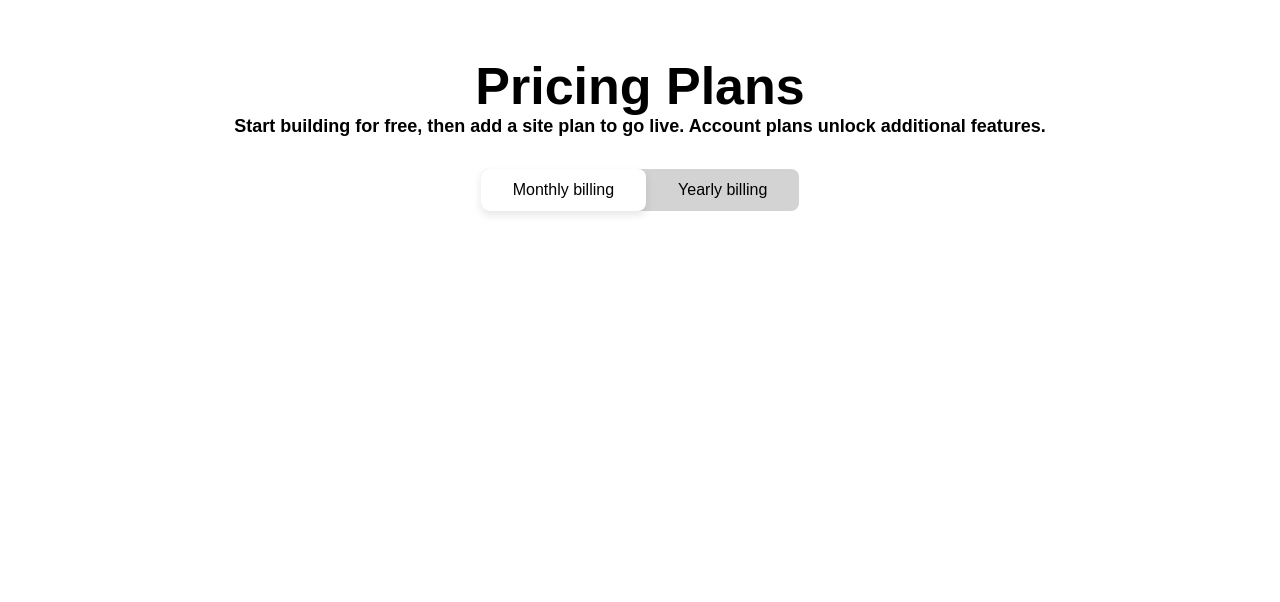
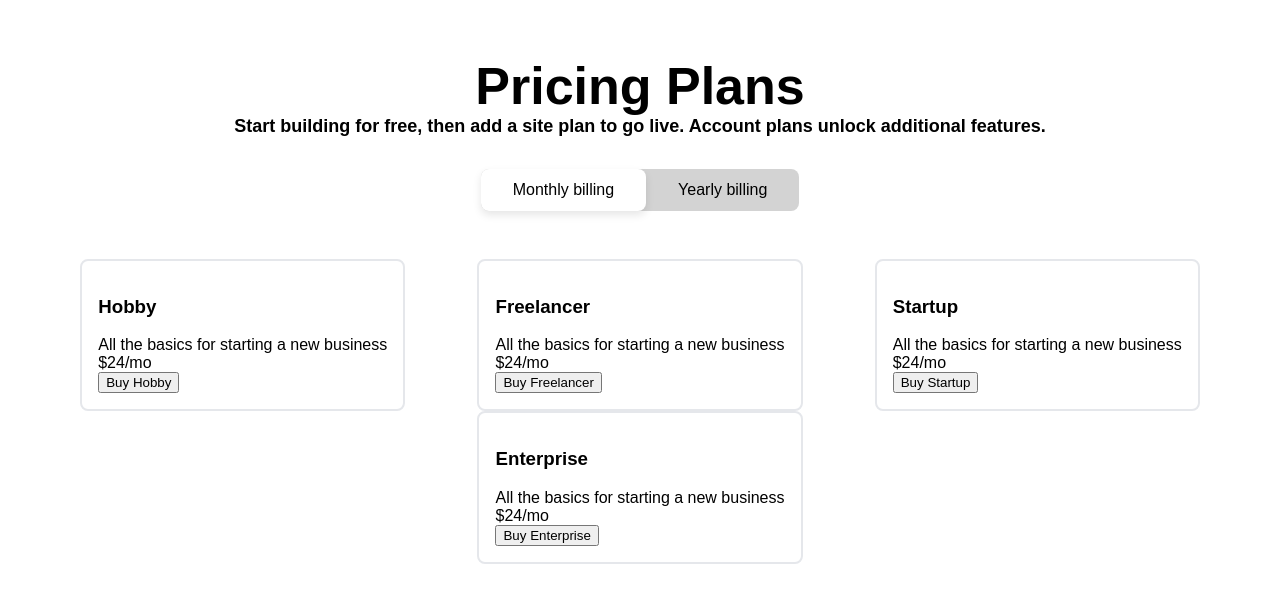
Before and after one commit to erictempleton1/html_playground, a website: page four-tier-pricing/index.html in a window 1280 px wide. Drawn offline with Linux system fonts and the light colour scheme.

Commit message:
working on pricing boxes

```diff
--- a/four-tier-pricing/index.html
+++ b/four-tier-pricing/index.html
@@ -14,15 +14,55 @@
     <h1 class="header__title">Pricing Plans</h1>
     <h2 class="header__subtitle">Start building for free, then add a site plan to go live. Account plans unlock
       additional features.</h2>
-    <div class="header__billing">
-      <div class="header__billing_button header__billing_button--selected">Monthly billing</div>
-      <div class="header__billing_button">Yearly billing</div>
-    </div>
+    <a onclick="toggleButton()" href="#" class="header__billing">
+      <div id="monthly-button" class="header__billing_button header__billing_button--selected">Monthly billing</div>
+      <div id="yearly-button" class="header__billing_button">Yearly billing</div>
+    </a>
   </header>
   <main>
-
+    <div class="price__container">
+      <div class="price__box">
+        <div class="price__box_upper">
+          <h3>Hobby</h3>
+          All the basics for starting a new business
+          <div class="price__price">$24/mo</div>
+          <button>Buy Hobby</button>
+        </div>
+      </div>
+      <div class="price__box">
+        <div class="price__box_upper">
+          <h3>Freelancer</h3>
+          All the basics for starting a new business
+          <div class="price__price">$24/mo</div>
+          <button>Buy Freelancer</button>
+        </div>
+      </div>
+      <div class="price__box">
+        <div class="price__box_upper">
+          <h3>Startup</h3>
+          All the basics for starting a new business
+          <div class="price__price">$24/mo</div>
+          <button>Buy Startup</button>
+        </div>
+      </div>
+      <div class="price__box">
+        <div class="price__box_upper">
+          <h3>Enterprise</h3>
+          All the basics for starting a new business
+          <div class="price__price">$24/mo</div>
+          <button>Buy Enterprise</button>
+        </div>
+      </div>
+    </div>
   </main>
 
 </body>
+<script>
+  function toggleButton() {
+    const selectedClass = 'header__billing_button--selected';
+    document.getElementById('monthly-button').classList.toggle(selectedClass);
+    document.getElementById('yearly-button').classList.toggle(selectedClass);
+  }
+</script>
 
 </html>
--- a/four-tier-pricing/styles.css
+++ b/four-tier-pricing/styles.css
@@ -28,6 +28,8 @@ header {
 }
 
 .header__billing {
+  text-decoration: none;
+  color: black;
   display: flex;
   align-items: center;
   background-color: lightgrey;
@@ -41,5 +43,20 @@ header {
 .header__billing_button--selected {
   border-radius: 0.5rem;
   background-color: white;
-  box-shadow: 0 4px 8px 0 rgba(0,0,0,0.1);
+  box-shadow: 0 4px 8px 0 rgba(0, 0, 0, 0.1);
 }
+
+.price__container {
+  display: flex;
+  flex-wrap: wrap;
+  justify-content: space-evenly;
+}
+
+.price__box {
+  border-radius: 0.5rem;
+  border: 2px solid rgba(229, 231, 235, 1);
+}
+
+.price__box_upper {
+  padding: 1rem;
+}
```
